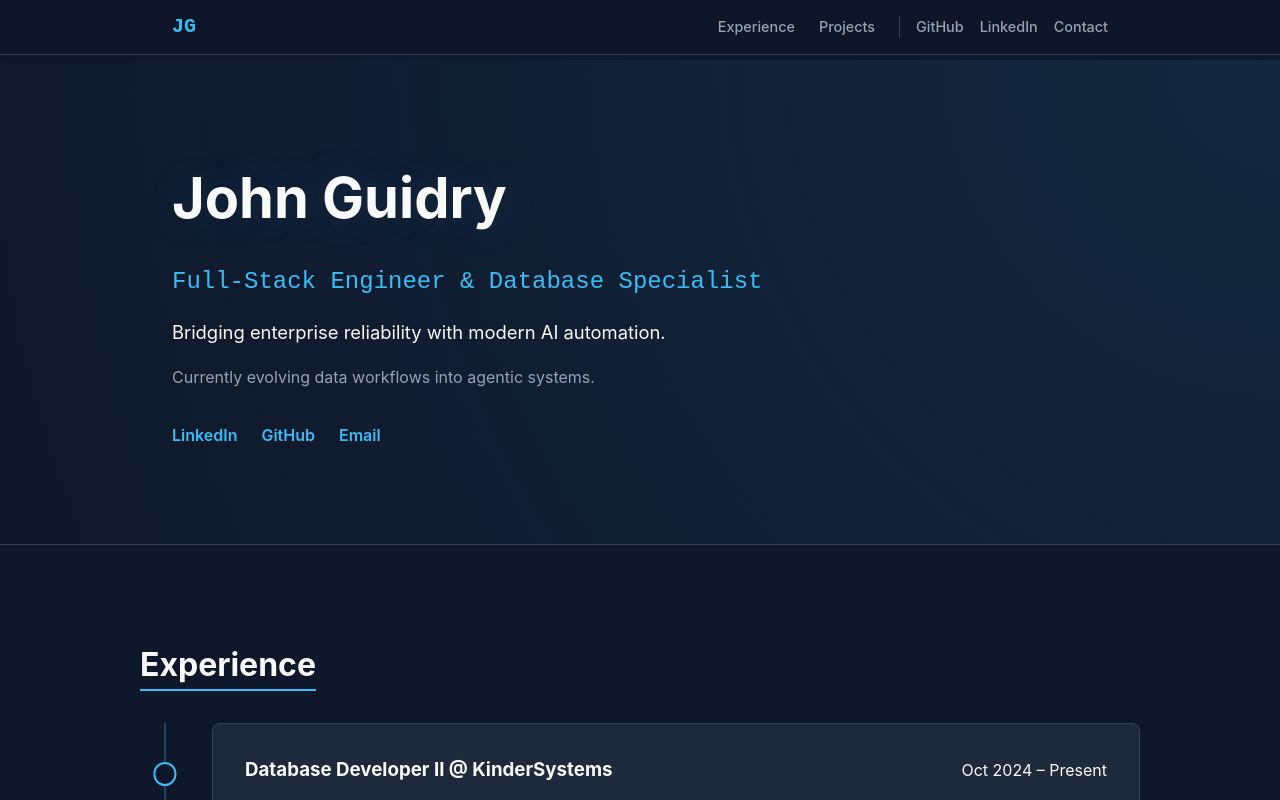
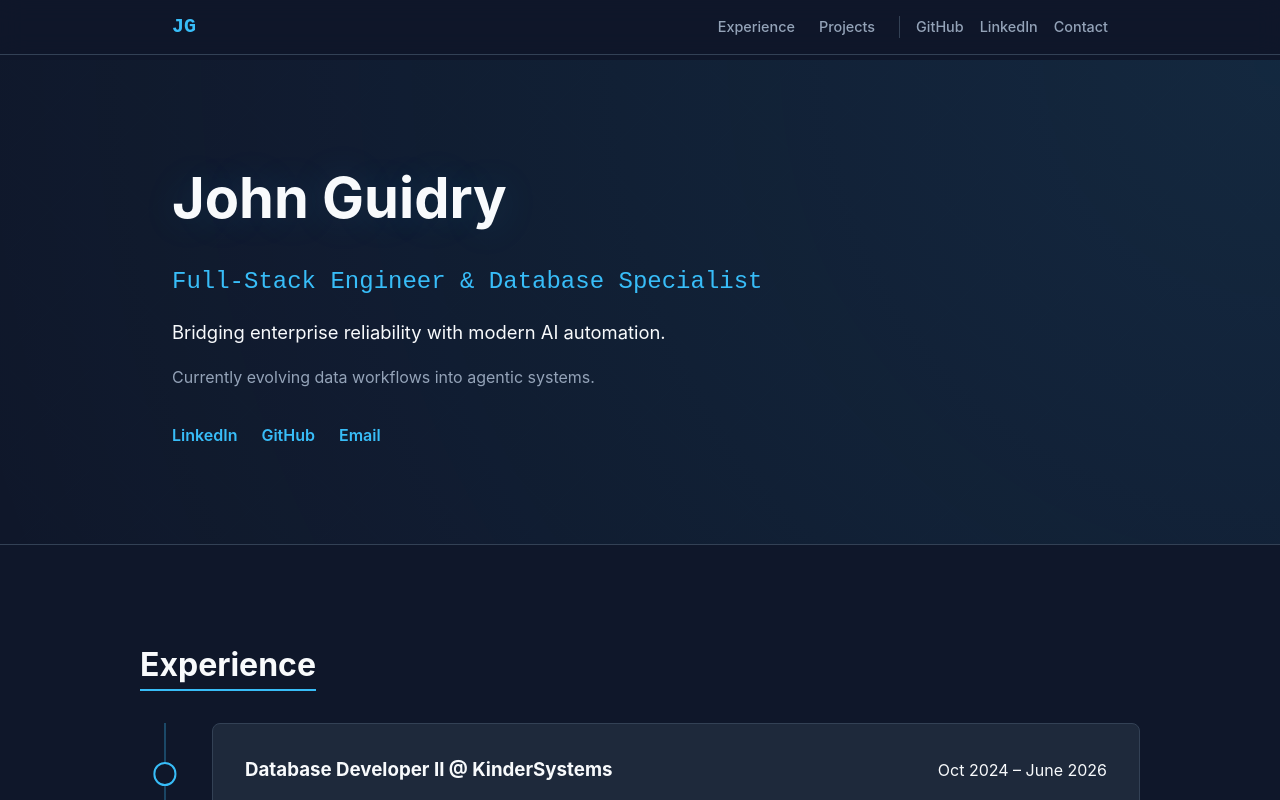
Before and after one commit to JohnGuidry/prosite, a React (Vite) app: page / in a window 1280 px wide. Shown: the top 800 px of the page. Built offline with nearby package versions, Linux system fonts and the light colour scheme.

Commit message:
Update KinderSystems end date to June 2026

```diff
--- a/src/data/content.ts
+++ b/src/data/content.ts
@@ -16,7 +16,7 @@ export const experiences: Experience[] = [
     id: "kinder",
     company: "KinderSystems",
     role: "Database Developer II",
-    period: "Oct 2024 – Present",
+    period: "Oct 2024 – June 2026",
     location: "Remote",
     summary: [
       "Integrating AI-assisted development into ETL workflows to accelerate data pipeline modernization.",
```
